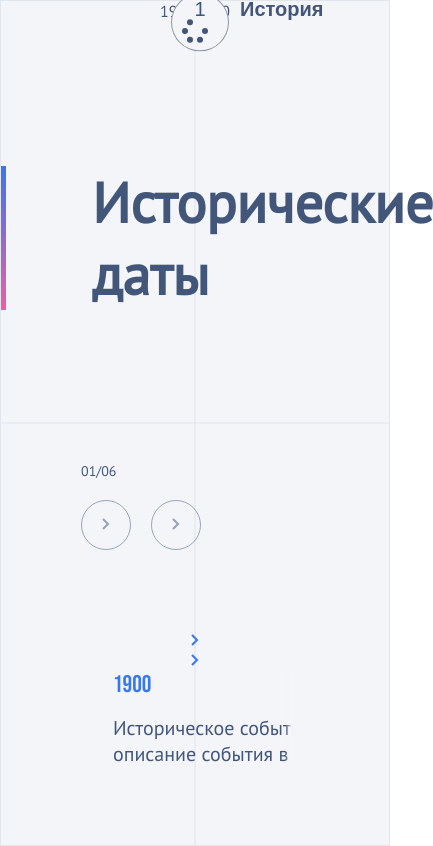
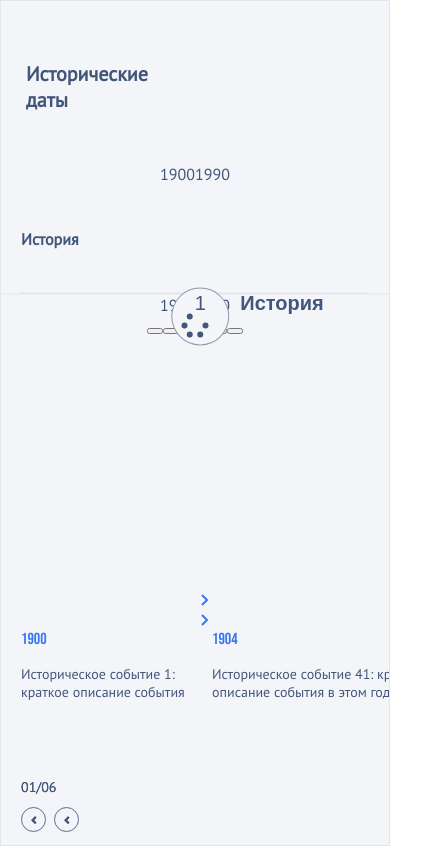
Before and after one commit to qqax/time-widget, a React app: page / in a window 390 px wide. Shown: the whole page, 433 px wide, since content can reach past the window. Built offline with nearby package versions, Linux system fonts and the light colour scheme.

Commit message:
create mobile view

```diff
--- a/public/index.html
+++ b/public/index.html
@@ -2,6 +2,7 @@
 <html lang="en">
 <head>
     <meta charset="UTF-8"/>
+    <meta name="viewport" content="width=device-width, initial-scale=1">
     <title>Time App</title>
 </head>
 <body>
--- a/src/Widget/Circle/Circle.module.scss
+++ b/src/Widget/Circle/Circle.module.scss
@@ -1,21 +1,51 @@
 @use '../../styles/variables';
+@use '../../styles/breakpoints' as bp;
+
+$circle-padding-top-lg: 7rem;
+$circle-padding-bottom-lg: 12rem;
+$circle-padding-top-xl: 9rem;
+$circle-padding-bottom-xl: 14rem;
+$circle-padding-top-xxl: 215px;
+$circle-padding-bottom-xxl: 335px;
 
 .circle-wrapper {
   position: relative;
   height: 100%;
-  display: flex;
+  display: none;
   align-items: center;
   justify-content: center;
-  padding: 215px 0 335px 0;
+  padding: $circle-padding-top-lg 0 $circle-padding-bottom-lg 0;
   box-sizing: border-box;
+
+  @media (min-width: 768px) {
+    display: flex;
+  }
+
+  @include bp.respond-to(xl) {
+    padding: $circle-padding-top-xl 0 $circle-padding-bottom-xl 0;
+  }
+
+  @include bp.respond-to(xxl) {
+    padding: $circle-padding-top-xxl 0 $circle-padding-bottom-xxl 0;
+  }
 }
 
 .circle-container {
   position: relative;
   aspect-ratio: 1 / 1;
   height: 100%;
-  max-height: calc(100vh - 430px);
-  max-width: calc(100vh - 430px);
   border-radius: 50%;
   border: 1px solid var(--color-border);
+  max-height: calc(100vh - #{$circle-padding-top-lg} - #{$circle-padding-bottom-lg});
+  max-width: calc(100vh - #{$circle-padding-top-lg} - #{$circle-padding-bottom-lg});
+
+  @include bp.respond-to(xl) {
+    max-height: calc(100vh - #{$circle-padding-top-xl} - #{$circle-padding-bottom-xl});
+    max-width: calc(100vh - #{$circle-padding-top-xl} - #{$circle-padding-bottom-xl});
+  }
+
+  @include bp.respond-to(xxl) {
+    max-height: calc(100vh - #{$circle-padding-top-xxl} - #{$circle-padding-bottom-xxl});
+    max-width: calc(100vh - #{$circle-padding-top-xxl} - #{$circle-padding-bottom-xxl});
+  }
 }
--- a/src/Widget/Circle/components/Pagination.module.scss
+++ b/src/Widget/Circle/components/Pagination.module.scss
@@ -1,40 +1,124 @@
+@use '../../../styles/breakpoints' as bp;
+@use '../../../styles/variables';
+
 .container {
   position: absolute;
+  left: 1.25rem;
+  bottom: 13px;
+
+  @include bp.respond-to(md) {
     left: 5rem;
+    bottom: 12rem;
+  }
+
+  @include bp.respond-to(xl) {
+    bottom: 15rem;
+  }
+
+  @include bp.respond-to(xxl) {
     bottom: 295px;
+  }
 }
 
 .pagination {
-  padding-bottom: 1.25rem;
+  padding-bottom: 11px;
   text-align: left;
   font-size: 14px;
+
+  @include bp.respond-to(md) {
+    padding-bottom: 1.25rem;
+  }
 }
 
 .btnContainer {
   display: flex;
+  gap: 8px;
+
+  @include bp.respond-to(md) {
     gap: 1.25rem;
+  }
 }
 
 .btn {
-  width: 3.125rem;
-  height: 3.125rem;
+  display: flex;
+  align-items: center;
+  justify-content: center;
+  width: 25px;
+  height: 25px;
   border-radius: 50%;
   border: 1px solid rgba(66, 86, 122, 0.5);
   transition: all .2s;
   background: transparent;
 
+  @include bp.respond-to(md) {
+    width: 3.125rem;
+    height: 3.125rem;
+  }
+
   &:hover {
     background-color: white;
   }
 
+  img:first-child {
+    display: none;
+    @include bp.respond-to(md) {
+      display: block;
+    }
+  }
+
+  img:last-child {
+    display: block;
+    @include bp.respond-to(md) {
+      display: none;
+    }
+  }
+
   img {
+    @include bp.respond-to(md) {
       filter: brightness(0) saturate(100%) invert(29%) sepia(19%) saturate(1223%) hue-rotate(181deg) brightness(95%) contrast(93%);
       opacity: 0.5;
+    }
   }
 }
 
 .btn-prev {
   img {
+    @include bp.respond-to(md) {
       transform: rotate(180deg);
     }
   }
+}
+
+.btn-next {
+  img {
+    transform: rotate(180deg);
+    @include bp.respond-to(md) {
+      transform: rotate(0deg);
+    }
+  }
+}
+
+.mobile-pagination-container {
+  position: absolute;
+  bottom: 2rem;
+  left: 50%;
+  transform: translateX(-50%);
+  display: flex;
+  gap: 0.625rem;
+}
+
+.mobile-pagination-btn {
+  background: var(--color-primary);
+  border-radius: 50%;
+  width: 6px;
+  height: 6px;
+  border: none;
+  opacity: 0.4;
+  transition: opacity 0.3s ease;
+  padding: 0;
+  display: block;
+
+  &.active {
+    opacity: 1;
+  }
+}
--- a/src/Widget/Circle/components/Pagination.tsx
+++ b/src/Widget/Circle/components/Pagination.tsx
@@ -31,11 +31,35 @@ export default function Pagination({
           onClick={selectPrevCategory}
         >
           <img src="/icons/arrow-right.svg" alt="Prev" />
+          <img src="/icons/arrow-left-sm.svg" alt="Prev" />
         </button>
-        <button type={'button'} className={styles.btn} onClick={selectNextCategory}>
+        <button
+          type={'button'}
+          className={`${styles.btn} ${styles.btnNext}`}
+          onClick={selectNextCategory}
+        >
           <img src="/icons/arrow-right.svg" alt="Prev" />
+          <img src="/icons/arrow-left-sm.svg" alt="Prev" />
         </button>
       </div>
     </div>
   );
 }
+
+export function PaginationMobile({
+  totalCategories,
+  selectedCategory,
+  setSelectedCategory,
+}: PaginationProps) {
+  return (
+    <div className={styles.mobilePaginationContainer}>
+      {Array.from({ length: totalCategories }).map((_, i) => (
+        <button
+          key={i}
+          onClick={() => setSelectedCategory(i)}
+          className={`${styles.mobilePaginationBtn} ${selectedCategory === i ? styles.active : ''}`}
+        />
+      ))}
+    </div>
+  );
+}
--- a/src/Widget/Circle/components/Years.module.scss
+++ b/src/Widget/Circle/components/Years.module.scss
@@ -1,15 +1,31 @@
+@use '../../../styles/breakpoints' as bp;
 @use '../../../styles/variables';
 
 .years-container {
-  position: absolute;
-  top: 50%;
-  left: 50%;
-  transform: translate(-50%, -50%);
-  font-size: 12.5rem;
+  font-size: 3.5rem;
   font-weight: bold;
   display: flex;
   gap: 0.5em;
 
+  @include bp.respond-to(md) {
+    position: absolute;
+    top: 50%;
+    left: 50%;
+    transform: translate(-50%, -50%);
+    font-size: 6rem;
+  }
+
+  @include bp.respond-to(lg) {
+    font-size: 8rem;
+  }
+
+  @include bp.respond-to(xl) {
+    font-size: 10rem;
+  }
+
+  @include bp.respond-to(xxl) {
+    font-size: 12.5rem;
+  }
 
   span:first-child{
     color: var(--color-left-year);
--- a/src/Widget/Slider/Slider.module.scss
+++ b/src/Widget/Slider/Slider.module.scss
@@ -1,18 +1,36 @@
+@use '../../styles/breakpoints' as bp;
+
 @import url('https://fonts.googleapis.com/css2?family=Bebas+Neue&display=swap');
 
 .sliderWrapper {
   position: absolute;
   bottom: 0;
   width: 100%;
-  height: 135px;
-  margin-bottom: 5rem;
-  padding: 0 6rem;
+  height: 114px;
+  margin-top: auto;
+  margin-bottom: 141px;
+  padding: 0 0 0 1.25rem;
   box-sizing: border-box;
   overflow: hidden;
+
+  @include bp.respond-to(lg) {
+    height: 135px;
+    padding: 0 4rem;
+    margin-bottom: 1.5rem;
+  }
+
+  @include bp.respond-to(xl) {
+    padding: 0 6rem;
+    margin-bottom: 3rem;
+  }
+
+  @include bp.respond-to(xxl) {
+    margin-bottom: 5rem;
+  }
 }
 
-.fade::before,
-.fade::after {
+.swiper-main::before,
+.swiper-main::after {
   content: '';
   position: absolute;
   top: 0;
@@ -22,37 +40,42 @@
   z-index: 10;
 }
 
-.fade::before {
-  left: 0;
-  background: linear-gradient(to right, var(--color-background), transparent);
-}
-
-.fade::after {
-  right: 0;
-  background: linear-gradient(to left, var(--color-background), transparent);
-}
-
 .slide {
+  transition: opacity 0.3s ease;
+  opacity: 0.5;
   text-align: left;
   height: 135px;
+  width: max-content;
 
-  min-width: 320px;
-  max-width: 400px;
-  width: max-content;
+  &.is-visible {
+    opacity: 1;
+  }
+
+  @include bp.respond-to(md) {
+    opacity: 1;
+  }
 }
 
 .year {
   font-family: 'Bebas Neue', sans-serif;
 
   font-weight: 400;
-  font-size: 1.5rem;
+  font-size: 1rem;
   color: var(--color-secondary);
   margin-top: 0;
   margin-bottom: 1rem;
+
+  @include bp.respond-to(md) {
+    font-size: 1.5rem;
+  }
 }
 
 .article {
-  font-size: 1.25rem;
+  font-size: 0.875rem;
+
+  @include bp.respond-to(md) {
+    font-size: 1.25rem;
+  }
 }
 
 .article::after {
@@ -61,13 +84,18 @@
   bottom: 0;
   left: 0;
   right: 0;
-  height: 0.5rem;
+  height: 2.5rem;
   pointer-events: none;
-  background: linear-gradient(to bottom, rgba(255,255,255,0), #f0f0f0 90%);
+  background: linear-gradient(to bottom, rgba(255, 255, 255, 0), #F4F5F9 90%);
+
+  @include bp.respond-to(md) {
+    height: 0.5rem;
+  }
 }
 
 .swiper-button-prev,
 .swiper-button-next {
+  display: none;
   position: absolute;
   top: 50%;
   z-index: 10;
@@ -77,7 +105,6 @@
   border-radius: 50%;
   cursor: pointer;
   transform: translateY(-50%);
-  display: flex;
   align-items: center;
   justify-content: center;
   filter: drop-shadow(0px 0px 15px rgba(56, 119, 238, 0.1));
@@ -87,10 +114,18 @@
     opacity: 0;
     pointer-events: none;
   }
+
+  @include bp.respond-to(md) {
+    display: flex;
+  }
 }
 
 .swiper-button-prev {
-  left: 1.25rem;
+  left: 0.75rem;
+
+  @include bp.respond-to(xl) {
+    left: 1.25rem;
+  }
 
   img {
     transform: rotate(180deg);
@@ -98,7 +133,11 @@
 }
 
 .swiper-button-next {
-  right: 1.25rem;
+  right: 0.75rem;
+
+  @include bp.respond-to(xl) {
+    right: 1.25rem;
+  }
 }
 
 .swiper-button-next::after,
--- a/src/Widget/Slider/Slider.tsx
+++ b/src/Widget/Slider/Slider.tsx
@@ -12,6 +12,8 @@ import React, { useCallback, useEffect, useRef, useState } from 'react';
 
 import gsap from 'gsap';
 import GrowDiv from './GrowDiv';
+
+import { isAtLeast } from '../../styles/breakpoints';
 
 type SliderProps = {
   items: TimeWidgetItem[];
@@ -59,6 +61,36 @@ export default function Slider({ items }: SliderProps) {
     });
   }, [items]);
 
+  const spaceBetweenSlides = isAtLeast('xl') ? 80 : isAtLeast('md') ? 32 : 25;
+
+  useEffect(() => {
+    if (!swiperInstance) return;
+
+    const updateOpacity = () => {
+      swiperInstance.slides.forEach((slideEl: HTMLElement) => {
+        const progress = Math.abs((slideEl as unknown as { progress: number }).progress);
+
+        const targetOpacity = progress < 0.5 ? 1 : 0.5;
+
+        gsap.to(slideEl, {
+          opacity: targetOpacity,
+          duration: 0.4,
+          ease: 'power2.out',
+        });
+      });
+    };
+
+    swiperInstance.on('progress', updateOpacity);
+    swiperInstance.on('setTranslate', updateOpacity);
+
+    updateOpacity();
+
+    return () => {
+      swiperInstance.off('progress', updateOpacity);
+      swiperInstance.off('setTranslate', updateOpacity);
+    };
+  }, [swiperInstance]);
+
   if (!sliderItems || !sliderItems.length) return null;
 
   return (
@@ -88,20 +120,26 @@ export default function Slider({ items }: SliderProps) {
         onSlideChange={updateNavigation}
         onReachBeginning={() => setIsBeginning(true)}
         onReachEnd={() => setIsEnd(true)}
-        spaceBetween={80}
+        spaceBetween={spaceBetweenSlides}
         slidesPerView="auto"
         pagination={{ clickable: true }}
-        slidesOffsetBefore={16}
-        slidesOffsetAfter={16}
+        slidesOffsetBefore={0}
+        slidesOffsetAfter={0}
         grabCursor={true}
         resistance={true}
         resistanceRatio={0.85}
-        className={styles.fade}
+        watchSlidesProgress={true}
+        className={styles.swiperMain}
       >
         {sliderItems.map(({ year, article }, idx) => (
           <SwiperSlide key={idx} className={styles.slide}>
             <h3 className={styles.year}>{year}</h3>
-            <GrowDiv className={styles.article} maxHeight={90} startWidth={320} maxWidth={400}>
+            <GrowDiv
+              className={styles.article}
+              maxHeight={isAtLeast('md') ? 90 : 80}
+              startWidth={isAtLeast('md') ? 320 : 166}
+              maxWidth={isAtLeast('md') ? 400 : 255}
+            >
               {article}
             </GrowDiv>
           </SwiperSlide>
--- a/src/Widget/TimeWidget.module.scss
+++ b/src/Widget/TimeWidget.module.scss
@@ -1,4 +1,5 @@
 @use '../styles/variables';
+@use '../styles/breakpoints' as bp;
 
 @import url('https://fonts.googleapis.com/css2?family=PT+Sans&display=swap');
 
@@ -17,13 +18,29 @@
   position: absolute;
   z-index: 10;
   text-align: left;
-  font-size: 3.5rem;
+  font-size: 1.25rem;
   font-weight: bold;
-  padding-left: 1.625em;
-  margin: 10.325rem 0 0 0;
+  padding-left: 1.25em;
+  margin: 3.75rem 0 0 0;
+
+  @include bp.respond-to(lg) {
+    font-size: 2.5rem;
+    padding-left: 1.625em;
+    margin: 3.5rem 0 0 0;
+  }
+
+  @include bp.respond-to(xl) {
+    font-size: 3.5rem;
+    margin: 6rem 0 0 0;
+  }
+
+  @include bp.respond-to(xxl) {
+    margin: 10.325rem 0 0 0;
+  }
 }
 
 .title::before {
+  display: none;
   content: "";
   position: absolute;
   top: 0;
@@ -31,31 +48,67 @@
   width: 5px;
   height: 100%;
   background: linear-gradient(0deg, var(--color-right-year), var(--color-secondary));
+
+  @include bp.respond-to(md) {
+    display: block;
+  }
 }
 
 @mixin crossLineBase {
-  position: absolute;
   background-color: var(--color-border);
   pointer-events: none;
   z-index: 0;
+
+  @include bp.respond-to(md) {
+    position: absolute;
+    display: block;
+  }
 }
 
 .crossLineVertical {
   @include crossLineBase;
 
+  display: none;
   top: 0;
   left: 50%;
   width: 1px;
   height: 100%;
   transform: translateX(-50%);
+
+  @include bp.respond-to(md) {
+    display: block;
+  }
 }
 
 .crossLineHorizontal {
   @include crossLineBase;
 
-  top: 50%;
-  left: 0;
   width: 100%;
   height: 1px;
   transform: translateY(-50%);
+
+  @include bp.respond-to(md) {
+    margin: 0;
+    top: 50%;
+    left: 0;
+  }
 }
+
+.mobile {
+  display: flex;
+  margin-top: 163px;
+  flex-direction: column;
+  align-items: center;
+  justify-content: space-between;
+  padding: 0 1.25rem;
+  height: 130px;
+
+  @include bp.respond-to(md) {
+    display: none;
+  }
+}
+
+.titleMobile {
+  margin: 0 auto 0 0;
+  font-size: 1rem;
+}
--- a/src/Widget/TimeWidget.tsx
+++ b/src/Widget/TimeWidget.tsx
@@ -3,6 +3,8 @@ import Circle from './Circle/Circle';
 import Slider from './Slider/Slider';
 import { useMemo, useState } from 'react';
 import { Button, TimeWidgetData } from './types';
+import YearsRange from './Circle/components/YearsRange';
+import Pagination, { PaginationMobile } from './Circle/components/Pagination';
 
 type TimeWidgetProps = {
   data: TimeWidgetData;
@@ -23,26 +25,42 @@ export default function TimeWidget({ data }: TimeWidgetProps) {
     return [...data[selectedIndex].items].sort((a, b) => a.year - b.year);
   }, [data, selectedIndex]);
 
+  const firstYear = sortedItems[0].year;
+  const lastYear = sortedItems[data[selectedIndex].items.length - 1].year;
+
   return (
     <section className={styles.container}>
       <div className={styles.crossWrapper}>
         <div className={styles.crossLineVertical} />
       </div>
-      <span></span>
-      <span></span>
       <h2 className={styles.title}>
         Исторические
         <br />
         даты
       </h2>
+      <div className={styles.mobile}>
+        <YearsRange firstYear={firstYear} lastYear={lastYear} />
+        <h2 className={styles.titleMobile}>{data[selectedIndex].category}</h2>
+        <div className={styles.crossLineHorizontal} />
+      </div>
       <Circle
         buttonsData={buttonsData}
-        firstYear={sortedItems[0].year}
-        lastYear={sortedItems[data[selectedIndex].items.length - 1].year}
+        firstYear={firstYear}
+        lastYear={lastYear}
         selectedIndex={selectedIndex}
         setSelectedIndex={setSelectedIndex}
       />
       <Slider items={sortedItems} />
+      <Pagination
+        totalCategories={buttonsData.length}
+        selectedCategory={selectedIndex + 1}
+        setSelectedCategory={setSelectedIndex}
+      />
+      <PaginationMobile
+        totalCategories={buttonsData.length}
+        selectedCategory={selectedIndex}
+        setSelectedCategory={setSelectedIndex}
+      />
     </section>
   );
 }
--- a/src/styles/_breakpoints.scss
+++ b/src/styles/_breakpoints.scss
@@ -1,3 +1,5 @@
+@use "sass:map";
+
 $breakpoints: (
         xs: 320px,
         sm: 576px,
@@ -8,7 +10,7 @@ $breakpoints: (
 );
 
 @mixin respond-to($breakpoint) {
-  $value: map-get($breakpoints, $breakpoint);
+  $value: map.get($breakpoints, $breakpoint);
   @if $value {
     @media (min-width: $value) {
       @content;
@@ -17,3 +19,16 @@ $breakpoints: (
     @warn "Breakpoint '#{$breakpoint}' not found in \$breakpoints map.";
   }
 }
+//
+//@mixin respond-between($min, $max) {
+//  $min-val: map.get($breakpoints, $min);
+//  $max-val: map.get($breakpoints, $max);
+//
+//  @if $min-val and $max-val {
+//    @media (min-width: $min-val) and (max-width: ($max-val - 1px)) {
+//      @content;
+//    }
+//  } @else {
+//    @warn "One or both breakpoints not found: #{$min}, #{$max}";
+//  }
+//}
--- /dev/null
+++ b/src/styles/breakpoints.ts
@@ -0,0 +1,16 @@
+export const breakpoints = {
+  xs: 320,
+  sm: 576,
+  md: 768,
+  lg: 1024,
+  xl: 1280,
+  xxl: 1440,
+} as const;
+
+export type BreakpointKey = keyof typeof breakpoints;
+
+/**
+ * Returns true if the current screen is at least the given breakpoint.
+ */
+export const isAtLeast = (bp: BreakpointKey): boolean =>
+  typeof window !== 'undefined' && window.innerWidth >= breakpoints[bp];
--- a/webpack.config.js
+++ b/webpack.config.js
@@ -1,7 +1,7 @@
 const path = require("path");
 const HtmlWebpackPlugin = require("html-webpack-plugin");
 const MiniCssExtractPlugin = require("mini-css-extract-plugin");
-import webpack from "webpack";
+const webpack = require("webpack");
 
 const isDev = process.env.NODE_ENV === "development";
 
```
Also changed, not shown: public/icons/arrow-left-sm.svg (added). Lines whose indentation alone changed are shown as unchanged.
